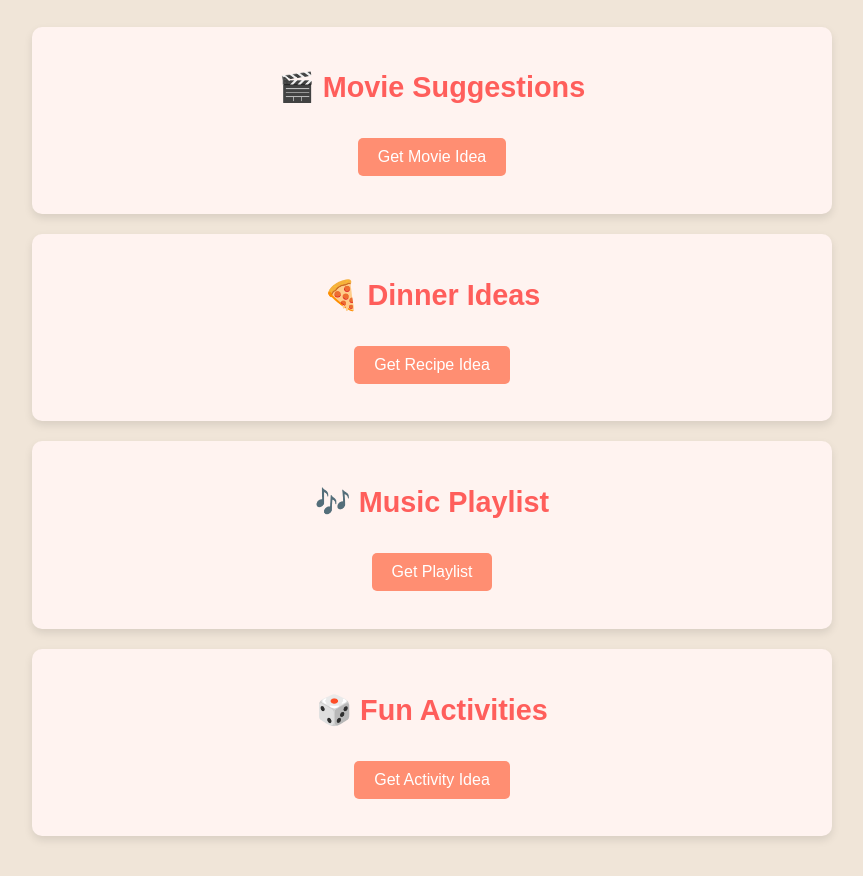
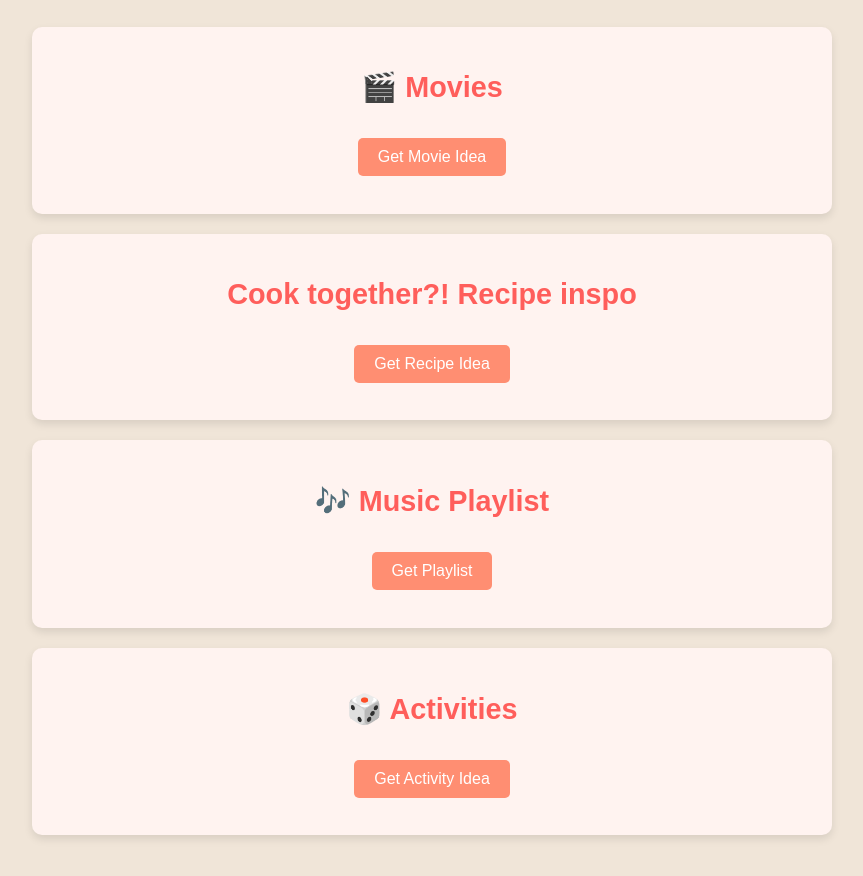
Before and after one commit to ElfCloroxx/Hangout, a plain HTML site: page index.html in a window 1280 px wide. Shown: the part 134-1010 px from the top of the page, without its empty margins (208-1071 px from the left). Drawn offline with Linux system fonts and the light colour scheme.

Commit message:
Update index.html

```diff
--- a/index.html
+++ b/index.html
@@ -18,13 +18,13 @@
     <!-- Categories -->
     <div class="date-options">
       <section class="category" id="movies">
-        <h2>🎬 Movie Suggestions</h2>
+        <h2>🎬 Movies</h2>
         <button id="movie-btn">Get Movie Idea</button>
         <p id="movie-suggestion"></p>
       </section>
 
       <section class="category" id="recipes">
-        <h2>🍕 Dinner Ideas</h2>
+        <h2>Cook together?! Recipe inspo</h2>
         <button id="recipe-btn">Get Recipe Idea</button>
         <p id="recipe-suggestion"></p>
       </section>
@@ -36,7 +36,7 @@
       </section>
 
       <section class="category" id="activity">
-        <h2>🎲 Fun Activities</h2>
+        <h2>🎲  Activities</h2>
         <button id="activity-btn">Get Activity Idea</button>
         <p id="activity-suggestion"></p>
       </section>
```
